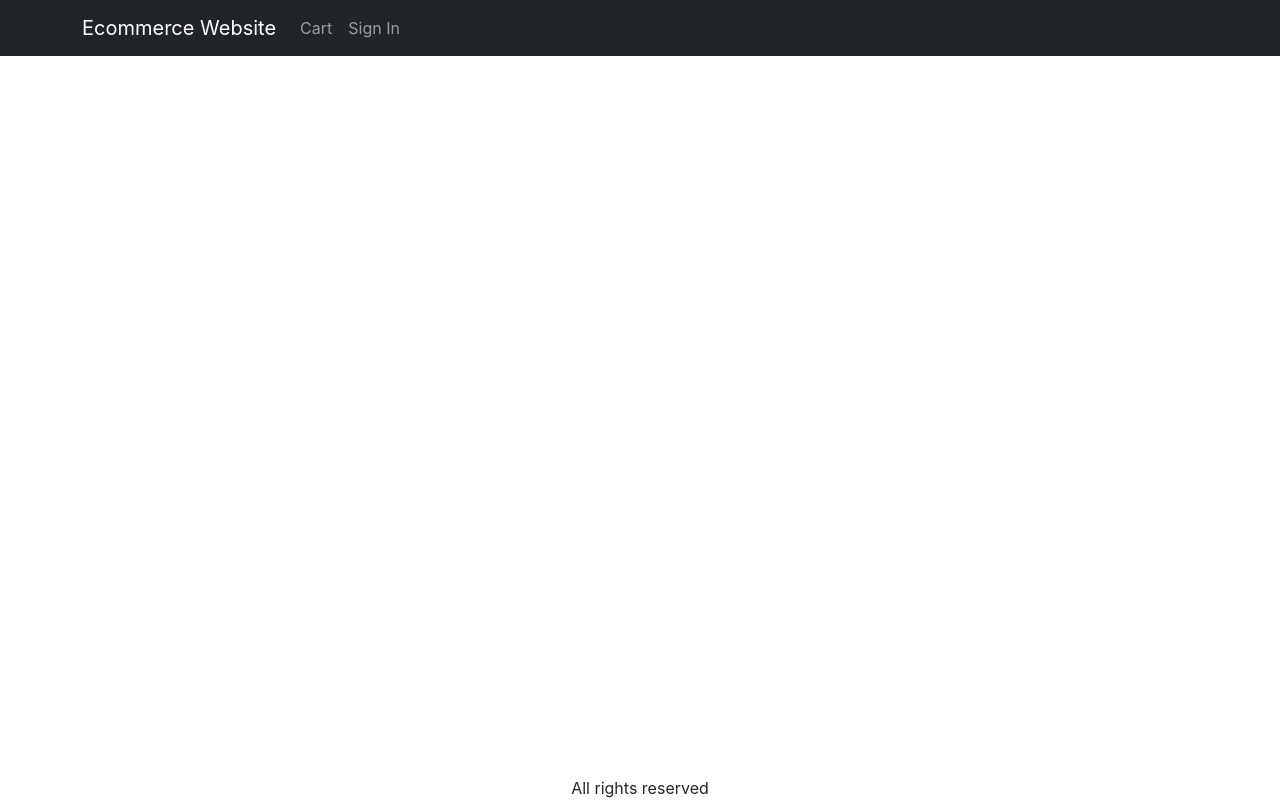
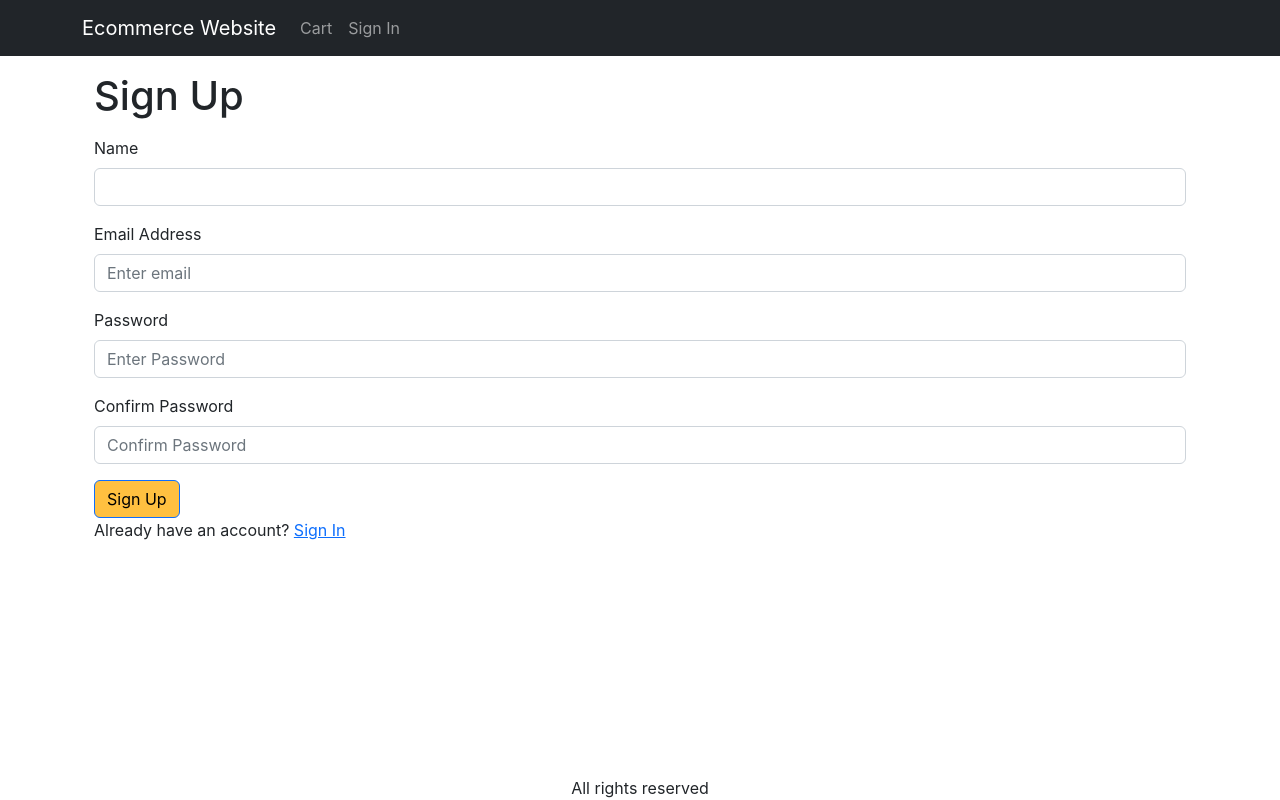
Before and after one commit to sam2420/webtechproject, a React (Create React App) app in the folder frontend/: page /signup in a window 1280 px wide. Built offline with nearby package versions, Linux system fonts and the light colour scheme.

Commit message:
signupdone

```diff
--- a/frontend/src/App.js
+++ b/frontend/src/App.js
@@ -16,6 +16,7 @@
 import CartScreen from "./screens/CartScreen";
 import SigninScreen from "./screens/SigninScreen";
 import ShippingAdressScreen from "./screens/ShippingAdressScreen";
+import SignupScreen from "./screens/SignupScreen";
 function App() {
   // console.log("hello")
   const { state, dispatch: ctxDispatch } = useContext(Store);
@@ -80,6 +81,7 @@
               <Route path="/product/:slug" element={<ProductScreen />} />
               <Route path='/cart' element={<CartScreen />} />
               <Route path='/signin' element={<SigninScreen />} />
+              <Route path='/signup' element={<SignupScreen />} />
               <Route path='/shipping' element={<ShippingAdressScreen />} />
               <Route path="/" element={<HomeScreen />} />
             </Routes>
--- /dev/null
+++ b/frontend/src/screens/SignupScreen.js
@@ -0,0 +1,84 @@
+import { Button, Container, Form } from "react-bootstrap";
+import { toast } from "react-toastify";
+import { Helmet } from "react-helmet-async";
+import { Link, useLocation } from "react-router-dom";
+import Axios from "axios";
+import { useContext, useEffect, useState } from "react";
+import { Store } from '../Store.js';
+import { useNavigate } from "react-router-dom";
+import { getError } from "../utils.js";
+export default function SignupScreen() {
+    const navigate = useNavigate();
+    const { search } = useLocation();
+    const redirectInUrl = new URLSearchParams(search).get('redirect');
+    const redirect = redirectInUrl ? redirectInUrl : '/'
+
+    const [name, setName] = useState('');
+    const [email, setEmail] = useState('');
+    const [password, setPassword] = useState('');
+    const [confirmpassword, setConfirmPassword] = useState('');
+
+
+    const { state, dispatch: ctxDispatch } = useContext(Store);
+    const { userInfo } = state;
+    const submitHandler = async (e) => {
+        e.preventDefault();
+        if (password !== confirmpassword) {
+            toast.error("Password and Confirm Password are not match");
+            return;
+        }
+        try {
+            const { data } = await Axios.post('/api/users/signup', {
+                name,
+                email,
+                password,
+                confirmpassword
+            });
+
+            ctxDispatch({ type: 'USER_SIGNIN', payload: data })
+            // console.log(data);
+            localStorage.setItem('userInfo', JSON.stringify(data));
+            navigate(redirect || '/');
+        } catch (err) {
+            // alert("Invalid email or password");
+            toast.error(getError(err));
+        }
+    }
+    useEffect(() => {
+        if (userInfo) {
+            navigate(redirect);
+        }
+    }, [navigate, redirect, userInfo]);
+    return (
+        <Container className="small-containier">
+            <Helmet>
+                <title>Sign Up</title>
+            </Helmet>
+            <h1 className="my-3">Sign Up</h1>
+            <Form onSubmit={submitHandler}>
+                <Form.Group className="mb-3" controlId="name">
+                    <Form.Label>Name</Form.Label>
+                    <Form.Control required onChange={(e) => setName(e.target.value)} />
+                </Form.Group>
+                <Form.Group className="mb-3" controlId="email">
+                    <Form.Label>Email Address</Form.Label>
+                    <Form.Control type="email" required placeholder="Enter email" onChange={(e) => setEmail(e.target.value)} />
+                </Form.Group>
+                <Form.Group className="mb-3" controlId="password">
+                    <Form.Label>Password</Form.Label>
+                    <Form.Control type="password" required placeholder="Enter Password" onChange={(e) => setPassword(e.target.value)} />
+                </Form.Group>
+                <Form.Group className="mb-3" controlId="confirmpassword">
+                    <Form.Label>Confirm Password</Form.Label>
+                    <Form.Control type="password" required placeholder="Confirm Password" onChange={(e) => setConfirmPassword(e.target.value)} />
+                </Form.Group>
+                <div>
+                    <Button type="submit" variant="primary">Sign Up</Button>
+                </div>
+                <div>
+                    Already have an account? <Link to={`/signin?redirect=${redirect}`}>Sign In</Link>
+                </div>
+            </Form>
+        </Container>
+    )
+}
```
Also changed, not shown: 1 other file (tests, documents, lock files or other folders).
